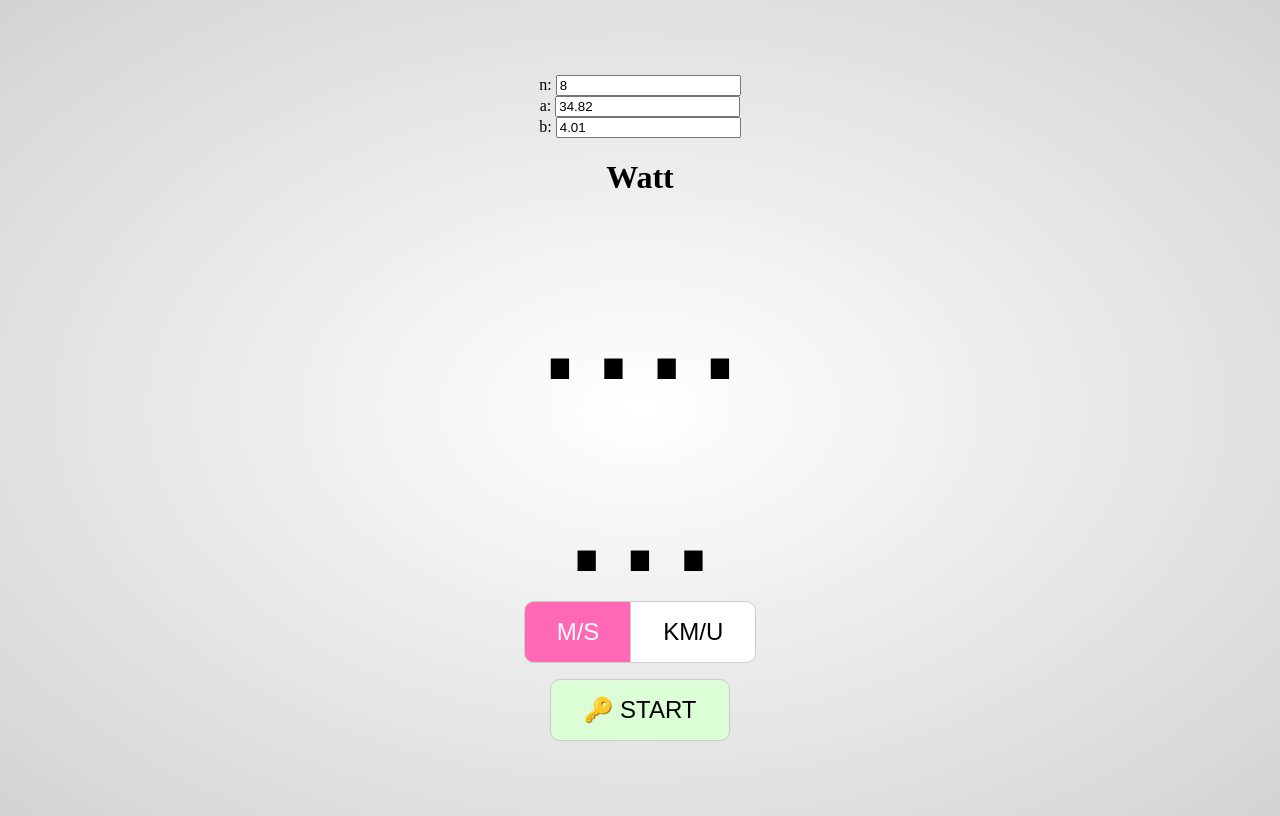
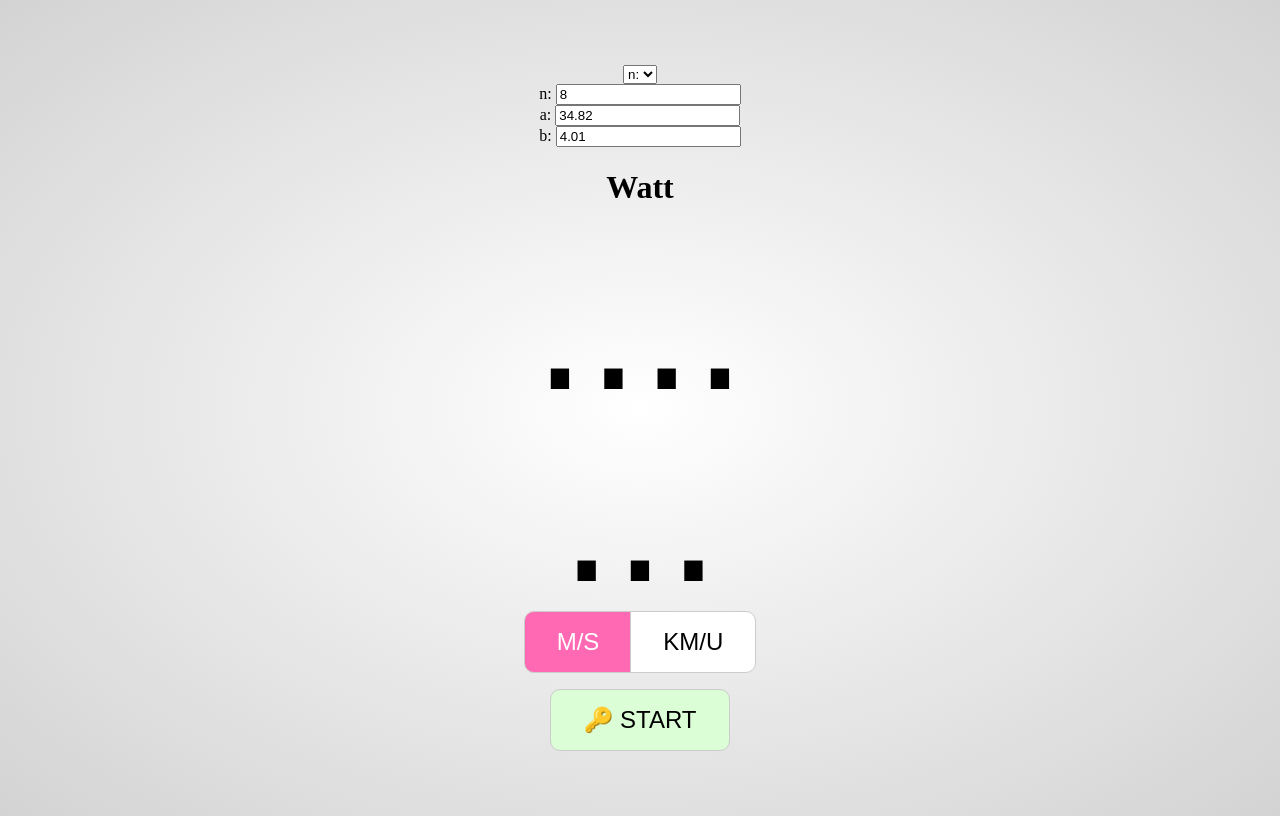
Before and after one commit to justinribeiro/speedometer-pwa, a website: page src/index.html in a window 1280 px wide. Drawn offline with Linux system fonts and the light colour scheme.

Commit message:
Input fields under drop down

```diff
--- a/src/index.html
+++ b/src/index.html
@@ -1,6 +1,5 @@
 <!DOCTYPE html>
 <html lang="en">
-
 <head>
   <meta charset="UTF-8">
   <meta name="viewport" content="width=device-width, initial-scale=1.0">
@@ -11,8 +10,12 @@
   <link rel="manifest" href="manifest.json">
   <link rel="stylesheet" href="index.css">
 </head>
-
 <body>
+  <select name="Input">
+    <option value="n">n:</option>
+    <option value="a">a:</option>
+    <option value="b">b:</option>
+  </select>
   <div>
     <label for="n-input">n:</label>
     <input type="number" id="n-input" value="8">
@@ -36,5 +39,4 @@
   </div>
   <script src="index.js"></script>
 </body>
-
 </html>
```
